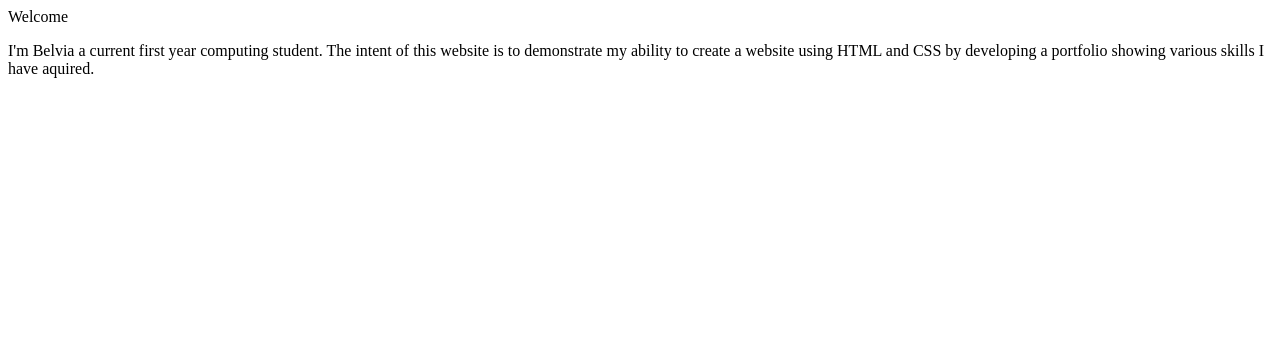
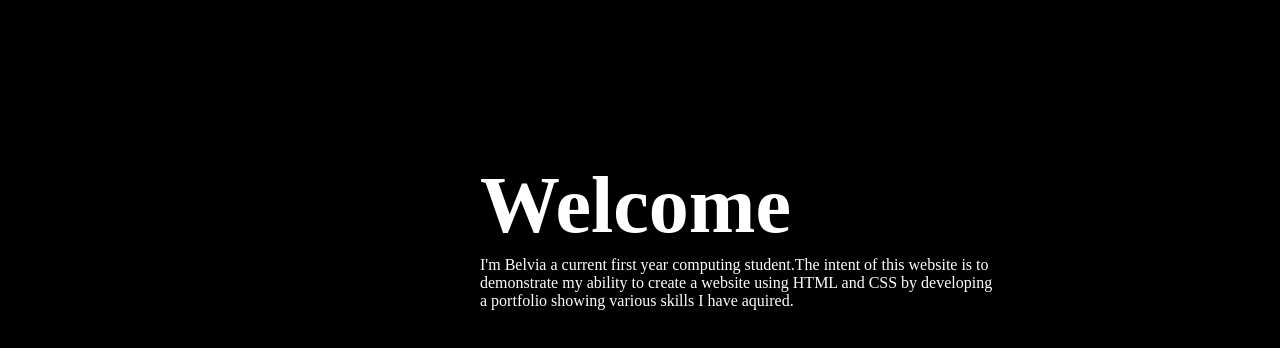
Before and after one commit to belobel/Website-Portfolio, a plain HTML site: page index.html in a window 1280 px wide. Drawn offline with Linux system fonts and the light colour scheme.

Commit message:
Breaks between paragraph added

```diff
--- /dev/null
+++ b/home.css
@@ -0,0 +1,25 @@
+body{
+    background-color: black;
+}
+
+header{
+   font-size: 5em;
+   font-weight: bold;
+   color: white;
+   text-align: center;
+   position: absolute;
+   top: 2em;
+   left: 6em;
+
+}
+
+p{
+    color: white;
+    font-size: medium;
+    text-align: left;
+    position: absolute;
+    top: 15em;
+    left: 30em;
+
+
+}
--- a/index.html
+++ b/index.html
@@ -6,12 +6,12 @@
        <head>
            <meta CHARSET="UTF-8" />
            <title>Welcome</title>
-
+           <link rel="stylesheet" href="home.css">
        </head>
 
        <header>Welcome</header>
-       <p>I'm Belvia a current first year computing student. The intent of this website is to demonstrate my ability
-           to create a website using HTML and CSS by developing a portfolio showing various skills I have aquired.</p>
+       <p>I'm Belvia a current first year computing student.The intent of this website is to<br>demonstrate my ability
+           to create a website using HTML and CSS by developing<br>a portfolio showing various skills I have aquired.</p>
 
 
 
```
